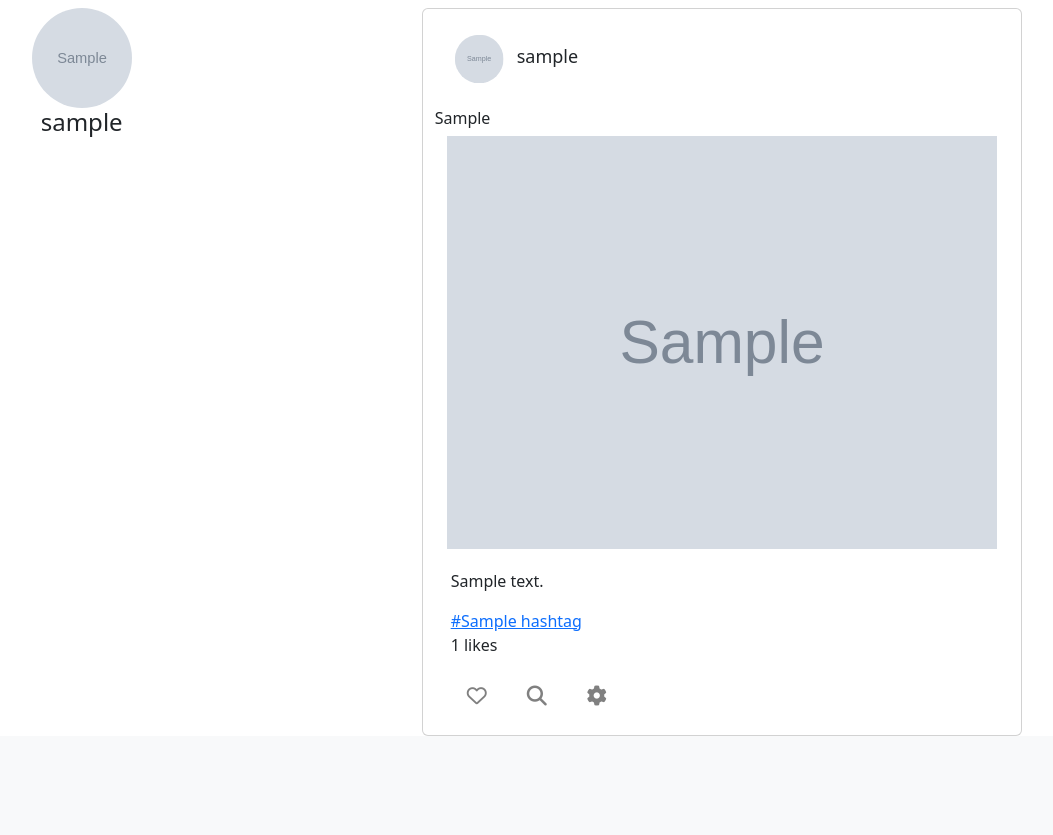
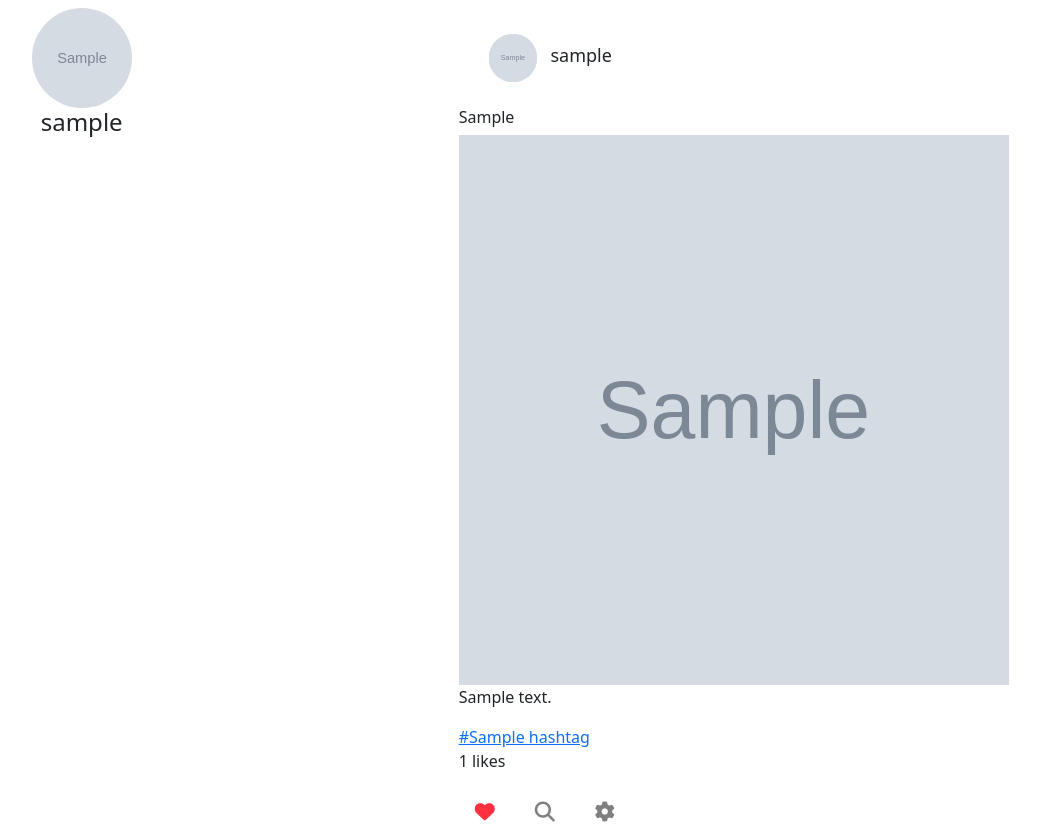
Before and after one commit to SoundsBetter/DjangoGramm, a Django app: page /posts/ in a window 1280 px wide. Shown: the part 80-915 px from the top of the page, without its empty margins (25-1078 px from the left). Before the commit the page ends 816 px from the top, so only its background shows below. Run offline with Django 4.2, Linux system fonts and the light colour scheme; a user stored in the database is signed in; tables that the repository leaves empty hold one stand-in row (values such as "Sample post"); grey boxes marked "Sample" are stand-in pictures; some libraries are stand-ins or nearby versions.

Commit message:
add js for like, add like animation

```diff
--- a/posts/templates/posts/edit_post.html
+++ b/posts/templates/posts/edit_post.html
@@ -5,8 +5,6 @@
     {% for photo in post.photos.all %}
         <div>
             <img src="
-
-
 
 
                     {% if photo.picture %}{{ photo.picture.url }}{% else %}!!!!!{% endif %}"
@@ -48,8 +46,8 @@
     {% endfor %}
     {% include "posts/includes/post_form.html" with submit_button=submit_button %}
 
-    <button type="button" class="btn btn-danger" data-id="{{ post.pk }}"
-            data-bs-toggle="modal" data-bs-target="#deletePostModal">
+    <button type="button" class="btn btn-danger" data-bs-toggle="modal"
+            data-bs-target="#deletePostModal">
         DELETE POST
     </button>
 
--- a/posts/templates/posts/feed.html
+++ b/posts/templates/posts/feed.html
@@ -2,15 +2,12 @@
 {% load static %}
 {% block main %}
     {% for post in posts %}
-        <div class="col">
-            <div class="card card-post m-auto">
-                <a href="{% url 'posts:post_list' %}?user={{ post.user.id }}"
-                   style="text-decoration: none; color: inherit;">{% include 'accounts/includes/avatar_info.html' with user=post.user %}</a>
+        <div class="container" style="width: 550px";>
+            <a href="{% url 'posts:post_list' %}?user={{ post.user.id }}"
+               style="text-decoration: none; color: inherit;">{% include 'accounts/includes/avatar_info.html' with user=post.user %}</a>
 
-                {% include 'posts/includes/single_post.html' %}
-            </div>
+            {% include 'posts/includes/single_post.html' %}
         </div>
-
 
     {% endfor %}
 {% endblock %}
--- a/posts/templates/posts/includes/single_post.html
+++ b/posts/templates/posts/includes/single_post.html
@@ -1,24 +1,27 @@
-<div class="container-fluid mx-auto">
 <h6>{{ post.caption }}</h6>
 {% for photo in post.photos.all %}
     <div class="text-center">
-            <img src="{% if photo.picture %}{{ photo.picture.url }}{% endif %}" alt="Photo"
-                 class="img-fluid mb-1"
-                 style="width: 550px; height: auto;">
+        <div class="image-container">
+            <img src="{% if photo.picture %}{{ photo.picture.url }}{% endif %}"
+                 alt="Photo"
+                 class="img-fluid"
+                 style="width: 550px; height: 550px; object-fit: cover;">
+        </div>
     </div>
 {% endfor %}
-    <div class="card-body">
 <p>{{ post.content }}</p>
 {% for hashtag in post.hashtags.all %}
     <a href="{% url 'posts:post_list' %}?hashtag={{ hashtag.name }}"><span
             class="hashtag">#{{ hashtag.name }}</span></a>
 {% endfor %}
-        <p>{{ post.likes_count }} likes</p>
+<p class="like-count"
+   data-post-id="{{ post.pk }}">{{ post.likes_count }} likes</p>
+
 <div class="d-flex">
-            <a href="{% url 'posts:like_post' post.pk %}"
-               class="btn btn-lg custom-btn me-2">
+    <button type="button" data-id="{{ post.pk }}"
+            class="like-btn btn btn-lg custom-btn me-2">
         <i class="fa-regular fa-heart"></i>
-            </a>
+    </button>
     <a href="{% url 'posts:post_detail' post.pk %}"
        class="btn btn-lg custom-btn me-2"><i
             class="fa-solid fa-magnifying-glass"></i></a>
@@ -29,5 +32,3 @@
         </a>
     {% endif %}
 </div>
-    </div>
-</div>
--- a/posts/templates/posts/user_posts.html
+++ b/posts/templates/posts/user_posts.html
@@ -21,4 +21,5 @@
             {% endfor %}
         </div>
     </div>
+
 {% endblock %}
--- a/posts/urls.py
+++ b/posts/urls.py
@@ -39,4 +39,9 @@ urlpatterns = [
         views.LikePostView.as_view(),
         name="like_post",
     ),
+    path(
+        "check_like/<int:pk>/",
+        views.CheckLikeView.as_view(),
+        name="check_like",
+    ),
 ]
--- a/posts/views.py
+++ b/posts/views.py
@@ -2,7 +2,7 @@ from django.contrib import messages
 from django.contrib.auth.mixins import LoginRequiredMixin
 from django.db.models import Count
 from django.shortcuts import redirect
-from django.http import HttpRequest
+from django.http import HttpRequest, JsonResponse
 from django.urls import reverse_lazy
 from django.views import View
 from django.views.generic import (
@@ -206,13 +206,31 @@ class DeletePhoto(UserIsOwnerMixin, LoginRequiredMixin, DeleteView):
 
 
 class LikePostView(LoginRequiredMixin, View):
+    def post(self, request, pk):
+        response_data = {"liked": False, "likes_count": 0}
+        post = Post.objects.get(pk=pk)
+        try:
+            like = Like.objects.get(post=post, user=request.user)
+            like.delete()
+            response_data["liked"] = False
+            print("DELETE!!!!!!!!!!!!!!!!!!")
+        except Like.DoesNotExist:
+            Like.objects.create(post=post, user=request.user)
+            response_data["liked"] = True
+            print("CREATE!!!!!!!!!!!!!!!!!!")
+        response_data["likes_count"] = post.likes.count()
+        return JsonResponse(response_data)
+
+
+class CheckLikeView(LoginRequiredMixin, View):
     def get(self, request, pk):
+        post = Post.objects.get(pk=pk)
+        response_data = {"liked": False}
+        print("!!!!!!!!!!!!!!")
         try:
-            like = Like.objects.get(post_id=pk, user_id=request.user.pk)
-            like.delete()
-            messages.error(request, UNLIKE_IT_MSG)
+            Like.objects.get(post=post, user=request.user)
+            response_data["liked"] = True
+
         except Like.DoesNotExist:
-            Like.objects.create(post_id=pk, user_id=request.user.pk)
-            messages.success(request, LIKE_IT_MSG)
-
-        return redirect(request.META.get("HTTP_REFERER", "home"))
+            pass
+        return JsonResponse(response_data)
--- a/static/css/main.css
+++ b/static/css/main.css
@@ -10,6 +10,7 @@
 
 .custom-btn:hover {
     color: black;
+    scale: 1.4;
 }
 
 .no-border {
@@ -23,12 +24,12 @@
 
 .navbar-brand {
     font-family: 'Lobster', sans-serif;
-    font-size: 36px/* Назва шрифту, змініть на вибраний вами */
+    font-size: 36px /* Назва шрифту, змініть на вибраний вами */
 }
 
 .navbar-nav {
     font-family: 'Montserrat', sans-serif;
-    font-size: 20px/* Назва шрифту, змініть на вибраний вами */
+    font-size: 20px /* Назва шрифту, змініть на вибраний вами */
 }
 
 .btn-primary {
@@ -44,3 +45,19 @@
 .btn-logout {
     font-size: 24px;
 }
+
+.image-container {
+    width: 550px;
+    height: 550px;
+    background-color: grey; /* Сірий фон */
+    display: flex;
+    justify-content: center;
+    align-items: center;
+    overflow: hidden; /* Обрізаємо зайве */
+}
+
+.image-container img {
+    max-width: 550px;
+    max-height: 550px;
+    object-fit: scale-down; /* Масштабує зображення без обрізання */
+}
--- /dev/null
+++ b/static/js/main.js
@@ -0,0 +1,71 @@
+document.querySelectorAll('.like-btn').forEach(function (button) {
+    const postId = button.getAttribute('data-id');
+
+    fetch(`/posts/check_like/${postId}/`)
+        .then(response => response.json())
+        .then(data => {
+            const isLiked = data.liked;
+            toggleHeartIcon(button, isLiked);
+        })
+        .catch(error => console.error(error));
+
+    button.addEventListener('click', function () {
+        const xhr = new XMLHttpRequest();
+        xhr.open('POST', `/posts/like/${postId}/`, true);
+        xhr.setRequestHeader('Content-Type', 'application/x-www-form-urlencoded');
+        xhr.setRequestHeader('X-CSRFToken', getCookie('csrftoken'));
+        xhr.onload = function () {
+            if (this.status === 200) {
+                const response = JSON.parse(this.responseText);
+                const likeCountElement = document.querySelector(`.like-count[data-post-id="${postId}"]`);
+                if (likeCountElement) {
+                    likeCountElement.innerText = response.likes_count + ' likes';
+                }
+
+                toggleHeartIcon(button, response.liked);
+            } else {
+                console.error('An error occurred!');
+            }
+        };
+        xhr.send(encodeForAjax({}));
+    });
+});
+
+// Функція зміни іконки серця
+function toggleHeartIcon(button, isLiked) {
+    const icon = button.querySelector('i');
+    if (isLiked) {
+        icon.classList.remove('fa-regular', 'fa-heart');
+        icon.classList.add('fa-solid', 'fa-heart'); // Заповнене серце
+        button.style.color = '#ff3040'; // Додатково змінюємо колір
+    } else {
+        icon.classList.remove('fa-solid', 'fa-heart');
+        icon.classList.add('fa-regular', 'fa-heart'); // Порожнє серце
+        button.style.color = ''; // Скидуємо колір
+    }
+}
+
+
+// Функція для отримання значення cookie за назвою
+function getCookie(name) {
+    let cookieValue = null;
+    if (document.cookie && document.cookie !== '') {
+        const cookies = document.cookie.split(';');
+        for (let i = 0; i < cookies.length; i++) {
+            const cookie = cookies[i].trim();
+            // Does this cookie string begin with the name we want?
+            if (cookie.substring(0, name.length + 1) === (name + '=')) {
+                cookieValue = decodeURIComponent(cookie.substring(name.length + 1));
+                break;
+            }
+        }
+    }
+    return cookieValue;
+}
+
+// Функція для кодування даних у формат, прийнятний для x-www-form-urlencoded
+function encodeForAjax(data) {
+    return Object.keys(data).map(function (k) {
+        return encodeURIComponent(k) + '=' + encodeURIComponent(data[k])
+    }).join('&');
+}
--- a/templates/base.html
+++ b/templates/base.html
@@ -57,5 +57,6 @@
 <script src="https://kit.fontawesome.com/d227c0280f.js"
         crossorigin="anonymous"></script>
 <script src="https://cdn.jsdelivr.net/npm/bootstrap@5.3.2/dist/js/bootstrap.bundle.min.js"></script>
+<script src="{% static 'js/main.js' %}"></script>
 </body>
 </html>
```
Lines whose indentation alone changed are shown as unchanged.
